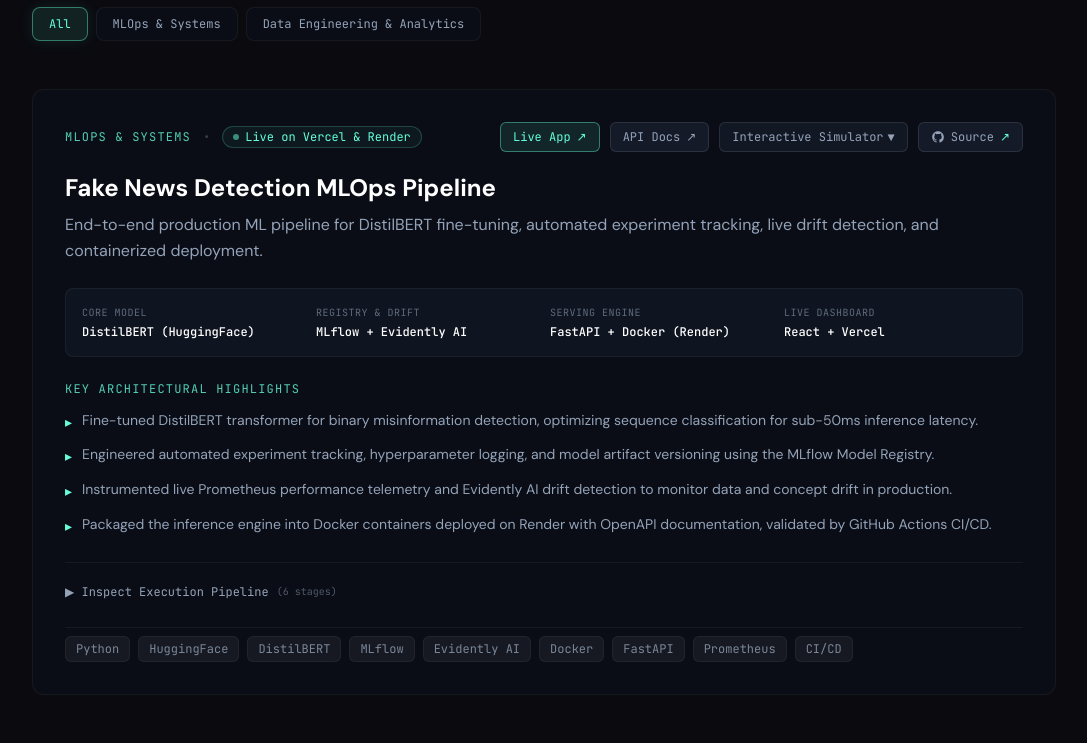
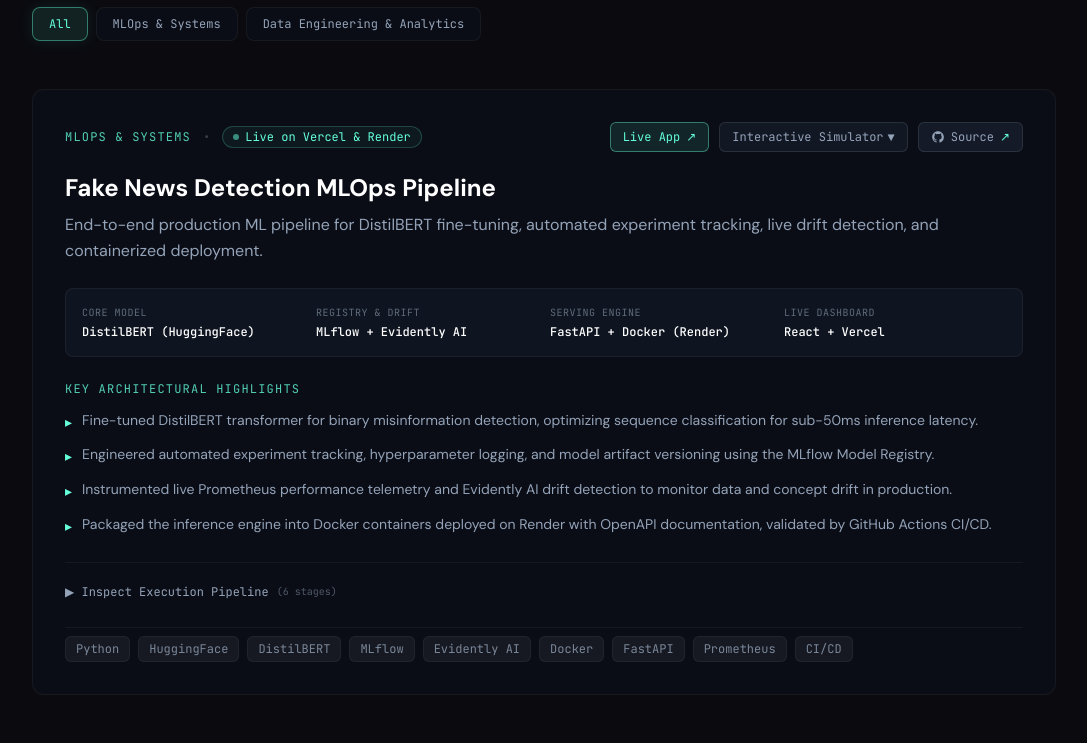
Before and after one commit to Netra987/portfolio, a React (Vite) app: page / in a window 1280 px wide. Shown: the part 3700-4443 px from the top of the page, without its empty margins (96-1183 px from the left). Built offline with nearby package versions, Linux system fonts and the light colour scheme.

Commit message:
fix: remove default client from contact and remove api docs from fake news project

```diff
--- a/src/components/Contact.jsx
+++ b/src/components/Contact.jsx
@@ -113,13 +113,6 @@
               <span>Compose in Gmail</span>
               <span>↗</span>
             </a>
-            <a
-              href={`mailto:${contactInfo.email}`}
-              className="px-3.5 py-2.5 rounded-lg text-xs font-mono text-muted hover:text-white border border-white/5 hover:border-white/15 transition-all duration-200"
-              title="Open default system mail client"
-            >
-              Default Client ↗
-            </a>
           </div>
         </div>
       </motion.div>
--- a/src/components/Projects.jsx
+++ b/src/components/Projects.jsx
@@ -157,20 +157,6 @@
                         aria-label={`Live demo for ${project.title}`}
                       >
                         <span>Live App</span>
-                        <span>↗</span>
-                      </a>
-                    )}
-
-                    {/* Secondary API Docs (if applicable) */}
-                    {project.apiDocs && (
-                      <a
-                        href={project.apiDocs}
-                        target="_blank"
-                        rel="noreferrer"
-                        className="inline-flex items-center gap-1.5 px-3 py-1.5 rounded-md border border-white/10 bg-surface2/50 text-xs font-mono text-muted hover:text-white transition-all duration-200"
-                        aria-label={`API documentation for ${project.title}`}
-                      >
-                        <span>API Docs</span>
                         <span>↗</span>
                       </a>
                     )}
--- a/src/data/projects.js
+++ b/src/data/projects.js
@@ -8,7 +8,6 @@
     featured: true,
     github: "https://github.com/Netra987/fakenews-mlops",
     demo: "https://fakenews-mlops.vercel.app",
-    apiDocs: "https://fakenews-mlops.onrender.com/docs",
     huggingFace: "https://huggingface.co/netra05/fakenews-distilbert",
     architecture: [
       { label: "Core Model", value: "DistilBERT (HuggingFace)" },
```
